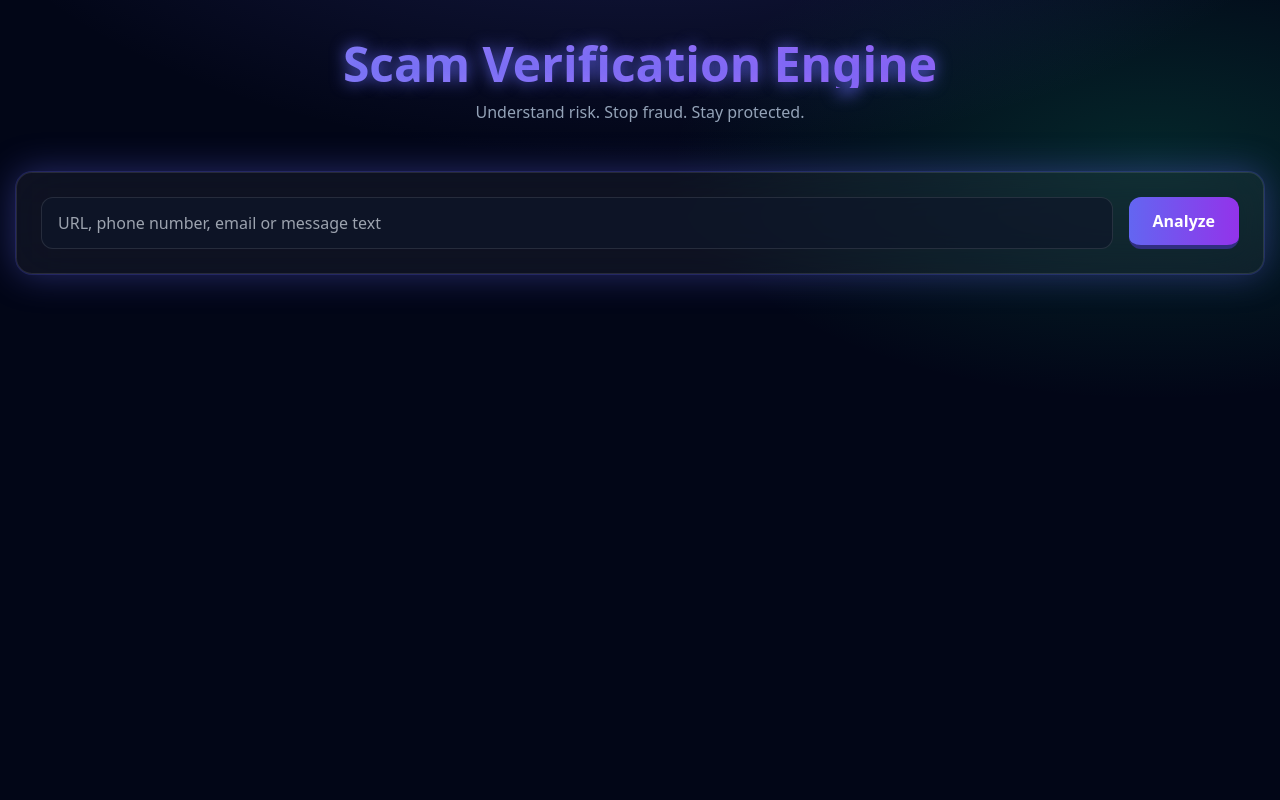
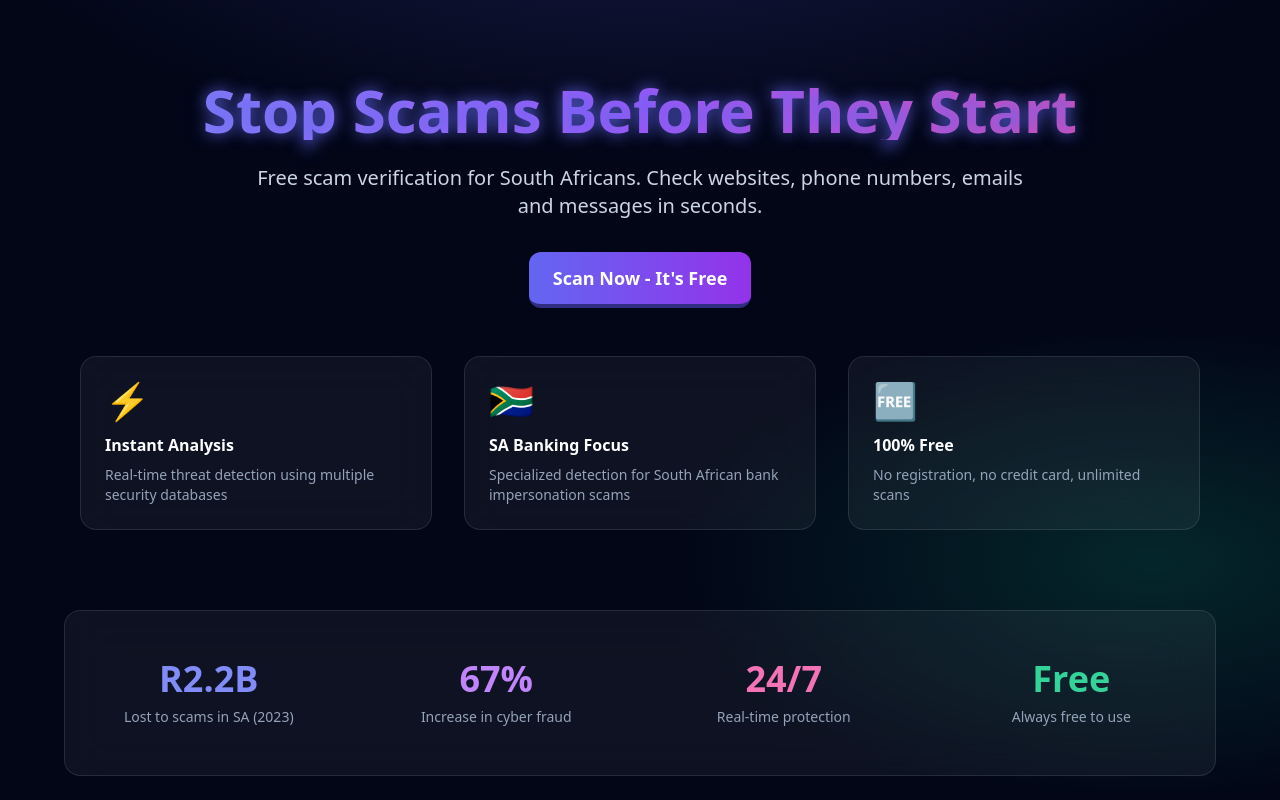
Before and after one commit to Masondo86/scam-verification-engine, a Next.js app: page / in a window 1280 px wide. Shown: the top 800 px of the page. Built offline with nearby package versions, Linux system fonts and the light colour scheme.

Commit message:
Update page.tsx

```diff
--- a/app/page.tsx
+++ b/app/page.tsx
@@ -1,162 +1,198 @@
-'use client';
+import Link from 'next/link';
 
-import { useState } from 'react';
+export default function HomePage() {
+  return (
+    <main className="min-h-screen">
 
-const BANK_HELP: Record<string, string> = {
-  capitec: 'https://www.capitecbank.co.za/security-centre/',
-  fnb: 'https://www.fnb.co.za/security/',
-  absa: 'https://www.absa.co.za/absaafrica/security-centre/',
-  standard: 'https://www.standardbank.co.za/southafrica/personal/security-centre',
-  nedbank: 'https://www.nedbank.co.za/content/nedbank/desktop/gt/en/security-centre.html',
-};
+      {/* HERO SECTION */}
+      <section className="max-w-6xl mx-auto px-4 py-20 text-center">
+        <h1 className="text-6xl font-extrabold text-glow bg-gradient-to-r from-indigo-400 via-purple-500 to-pink-500 bg-clip-text text-transparent mb-6">
+          Stop Scams Before They Start
+        </h1>
+        <p className="text-xl text-slate-300 mb-8 max-w-3xl mx-auto">
+          Free scam verification for South Africans. Check websites, phone numbers, emails and messages in seconds.
+        </p>
+        <Link
+          href="/scan"
+          className="inline-block btn-3d bg-gradient-to-r from-indigo-500 to-purple-600 border-b-indigo-900 text-lg px-8 py-4"
+        >
+          Scan Now - It's Free
+        </Link>
 
-export default function Page() {
-  const [input, setInput] = useState('');
-  const [loading, setLoading] = useState(false);
-  const [data, setData] = useState<any>(null);
-
-  async function analyze() {
-    setLoading(true);
-    setData(null);
-
-    const res = await fetch('/api/analyze', {
-      method: 'POST',
-      headers: { 'Content-Type': 'application/json' },
-      body: JSON.stringify({ type: 'auto', input }),
-    });
-
-    setData(await res.json());
-    setLoading(false);
-  }
-
-  const circumference = 2 * Math.PI * 45;
-  const offset = data
-    ? circumference - (data.score / 100) * circumference
-    : circumference;
-
-  return (
-    <main className="max-w-7xl mx-auto px-4 py-10" aria-live="polite">
-
-      {/* HEADER */}
-      <header className="text-center mb-12">
-        <h1 className="text-5xl font-extrabold text-glow bg-gradient-to-r from-indigo-400 to-purple-500 bg-clip-text text-transparent">
-          Scam Verification Engine
-        </h1>
-        <p className="text-slate-400 mt-3">
-          Understand risk. Stop fraud. Stay protected.
-        </p>
-      </header>
-
-      {/* INPUT */}
-      <section className="glass-panel p-6 shadow-indigo">
-        <label htmlFor="scanInput" className="sr-only">
-          Scam search input
-        </label>
-        <div className="flex flex-col md:flex-row gap-4">
-          <input
-            id="scanInput"
-            value={input}
-            onChange={(e) => setInput(e.target.value)}
-            className="flex-1 bg-slate-900/70 border border-white/10 rounded-xl px-4 py-3"
-            placeholder="URL, phone number, email or message text"
-          />
-          <button
-            onClick={analyze}
-            className="btn-3d bg-gradient-to-r from-indigo-500 to-purple-600 border-b-indigo-900"
-          >
-            {loading ? 'Scanning…' : 'Analyze'}
-          </button>
+        <div className="mt-12 grid md:grid-cols-3 gap-8 text-left">
+          <div className="glass-panel p-6">
+            <div className="text-4xl mb-3">⚡</div>
+            <h3 className="font-bold text-white mb-2">Instant Analysis</h3>
+            <p className="text-slate-400 text-sm">
+              Real-time threat detection using multiple security databases
+            </p>
+          </div>
+          <div className="glass-panel p-6">
+            <div className="text-4xl mb-3">🇿🇦</div>
+            <h3 className="font-bold text-white mb-2">SA Banking Focus</h3>
+            <p className="text-slate-400 text-sm">
+              Specialized detection for South African bank impersonation scams
+            </p>
+          </div>
+          <div className="glass-panel p-6">
+            <div className="text-4xl mb-3">🆓</div>
+            <h3 className="font-bold text-white mb-2">100% Free</h3>
+            <p className="text-slate-400 text-sm">
+              No registration, no credit card, unlimited scans
+            </p>
+          </div>
         </div>
       </section>
 
-      {data && (
-        <section className="mt-10 grid lg:grid-cols-3 gap-6">
+      {/* STATS SECTION */}
+      <section className="glass-panel max-w-6xl mx-auto px-4 py-12 mb-20">
+        <div className="grid md:grid-cols-4 gap-8 text-center">
+          <div>
+            <div className="text-4xl font-bold text-indigo-400 mb-2">R2.2B</div>
+            <div className="text-slate-400 text-sm">Lost to scams in SA (2023)</div>
+          </div>
+          <div>
+            <div className="text-4xl font-bold text-purple-400 mb-2">67%</div>
+            <div className="text-slate-400 text-sm">Increase in cyber fraud</div>
+          </div>
+          <div>
+            <div className="text-4xl font-bold text-pink-400 mb-2">24/7</div>
+            <div className="text-slate-400 text-sm">Real-time protection</div>
+          </div>
+          <div>
+            <div className="text-4xl font-bold text-emerald-400 mb-2">Free</div>
+            <div className="text-slate-400 text-sm">Always free to use</div>
+          </div>
+        </div>
+      </section>
 
-          {/* SCORE GAUGE */}
-          <div className="glass-panel p-6 text-center">
-            <svg
-              width="120"
-              height="120"
-              className="mx-auto gauge"
-              role="img"
-              aria-label={`Scam confidence score ${data.score} out of 100`}
-            >
-              <circle r="45" cx="60" cy="60" className="gauge-bg" />
-              <circle
-                r="45"
-                cx="60"
-                cy="60"
-                className="gauge-value"
-                stroke="url(#grad)"
-                strokeDasharray={circumference}
-                strokeDashoffset={offset}
-              />
-              <defs>
-                <linearGradient id="grad">
-                  <stop offset="0%" stopColor="#6366f1" />
-                  <stop offset="100%" stopColor="#22d3ee" />
-                </linearGradient>
-              </defs>
-            </svg>
-            <div className="text-4xl font-bold mt-4">{data.score}</div>
-            <div className="text-slate-400">{data.riskLevel}</div>
-          </div>
+      {/* EDUCATION SECTION */}
+      <section className="max-w-6xl mx-auto px-4 py-12 mb-20">
+        <h2 className="text-4xl font-bold text-center mb-12 bg-gradient-to-r from-indigo-400 to-purple-400 bg-clip-text text-transparent">
+          Understanding Scams
+        </h2>
 
-          {/* THREAT TIMELINE */}
-          <div className="glass-panel p-6">
-            <h3 className="font-bold mb-4 text-indigo-300">Threat Timeline</h3>
-            <div className="timeline">
-              {data.timeline.map((t: any, i: number) => (
-                <div key={i} className="timeline-item text-sm text-slate-300">
-                  <strong>{t.date}</strong> — {t.event}
-                </div>
-              ))}
+        <div className="grid md:grid-cols-2 gap-8">
+          <Link href="/how-scams-work" className="glass-panel p-8 hover:border-indigo-500/50 transition-all group">
+            <div className="text-5xl mb-4 group-hover:scale-110 transition-transform">🎯</div>
+            <h3 className="text-2xl font-bold text-white mb-3">How Scams Work</h3>
+            <p className="text-slate-400 mb-4">
+              Learn the psychology behind fraud, common tactics, and why even smart people fall victim.
+            </p>
+            <div className="text-indigo-400 font-semibold">Read More →</div>
+          </Link>
+
+          <Link href="/whatsapp-scams" className="glass-panel p-8 hover:border-purple-500/50 transition-all group">
+            <div className="text-5xl mb-4 group-hover:scale-110 transition-transform">💬</div>
+            <h3 className="text-2xl font-bold text-white mb-3">WhatsApp Scams in SA</h3>
+            <p className="text-slate-400 mb-4">
+              Discover the most common WhatsApp scams targeting South Africans and how to spot them.
+            </p>
+            <div className="text-purple-400 font-semibold">Read More →</div>
+          </Link>
+
+          <Link href="/banking-fraud-south-africa" className="glass-panel p-8 hover:border-pink-500/50 transition-all group">
+            <div className="text-5xl mb-4 group-hover:scale-110 transition-transform">🏦</div>
+            <h3 className="text-2xl font-bold text-white mb-3">SA Banking Fraud</h3>
+            <p className="text-slate-400 mb-4">
+              Bank impersonation tactics, official security resources, and what to do if you're targeted.
+            </p>
+            <div className="text-pink-400 font-semibold">Read More →</div>
+          </Link>
+
+          <div className="glass-panel p-8 bg-gradient-to-br from-emerald-500/10 to-teal-500/10 border-emerald-500/30">
+            <div className="text-5xl mb-4">🛡️</div>
+            <h3 className="text-2xl font-bold text-white mb-3">Need More Protection?</h3>
+            <p className="text-slate-400 mb-4">
+              Scan your digital footprint or monitor your smart home network with our premium services.
+            </p>
+            <div className="space-y-2 text-sm">
+              <div className="text-emerald-400">✓ Email Scan - R29</div>
+              <div className="text-teal-400">✓ Full Identity Scan - R59</div>
+              <div className="text-cyan-400">✓ Smart Home Network Agent - Coming Soon</div>
             </div>
           </div>
+        </div>
+      </section>
 
-          {/* COMMUNITY HEATMAP */}
-          <div className="glass-panel p-6">
-            <h3 className="font-bold mb-4 text-purple-300">
-              Community Reports
-            </h3>
-            <div className="heatmap">
-              {data.heatmap.map((v: number, i: number) => (
-                <div
-                  key={i}
-                  className="heat-cell"
-                  style={{
-                    background: `rgba(239,68,68,${v / 10})`,
-                  }}
-                  aria-label={`Report intensity ${v}`}
-                />
-              ))}
+      {/* HOW IT WORKS */}
+      <section className="max-w-6xl mx-auto px-4 py-12 mb-20">
+        <h2 className="text-4xl font-bold text-center mb-12 bg-gradient-to-r from-purple-400 to-pink-400 bg-clip-text text-transparent">
+          How It Works
+        </h2>
+
+        <div className="grid md:grid-cols-4 gap-6">
+          <div className="text-center">
+            <div className="w-16 h-16 mx-auto mb-4 rounded-full bg-indigo-500/20 flex items-center justify-center text-2xl font-bold text-indigo-400">
+              1
             </div>
+            <h3 className="font-bold text-white mb-2">Enter Details</h3>
+            <p className="text-slate-400 text-sm">
+              Paste URL, phone number, email or suspicious message
+            </p>
           </div>
-        </section>
-      )}
+          <div className="text-center">
+            <div className="w-16 h-16 mx-auto mb-4 rounded-full bg-purple-500/20 flex items-center justify-center text-2xl font-bold text-purple-400">
+              2
+            </div>
+            <h3 className="font-bold text-white mb-2">Instant Scan</h3>
+            <p className="text-slate-400 text-sm">
+              We check multiple threat databases in real-time
+            </p>
+          </div>
+          <div className="text-center">
+            <div className="w-16 h-16 mx-auto mb-4 rounded-full bg-pink-500/20 flex items-center justify-center text-2xl font-bold text-pink-400">
+              3
+            </div>
+            <h3 className="font-bold text-white mb-2">Get Results</h3>
+            <p className="text-slate-400 text-sm">
+              Detailed risk score with explanation
+            </p>
+          </div>
+          <div className="text-center">
+            <div className="w-16 h-16 mx-auto mb-4 rounded-full bg-emerald-500/20 flex items-center justify-center text-2xl font-bold text-emerald-400">
+              4
+            </div>
+            <h3 className="font-bold text-white mb-2">Stay Safe</h3>
+            <p className="text-slate-400 text-sm">
+              Follow clear action steps to protect yourself
+            </p>
+          </div>
+        </div>
+      </section>
 
-      {/* BANK HELP */}
-      {data?.banks?.length > 0 && (
-        <section className="mt-10 glass-panel p-6 shadow-emerald">
-          <h3 className="font-bold text-emerald-400 mb-3">
-            Bank Safety Resources
-          </h3>
-          <ul className="list-disc list-inside text-slate-300">
-            {data.banks.map((b: string) => (
-              <li key={b}>
-                <a
-                  href={BANK_HELP[b]}
-                  target="_blank"
-                  rel="noopener noreferrer"
-                  className="underline text-emerald-300"
-                >
-                  {b.toUpperCase()} official fraud help page
-                </a>
-              </li>
-            ))}
-          </ul>
-        </section>
-      )}
+      {/* CTA SECTION */}
+      <section className="max-w-4xl mx-auto px-4 py-20 text-center">
+        <div className="glass-panel p-12 shadow-indigo">
+          <h2 className="text-4xl font-bold text-white mb-4">
+            Protect Yourself Today
+          </h2>
+          <p className="text-slate-300 mb-8 text-lg">
+            Don't wait until it's too late. Verify suspicious messages in seconds.
+          </p>
+          <Link
+            href="/scan"
+            className="inline-block btn-3d bg-gradient-to-r from-indigo-500 to-purple-600 border-b-indigo-900 text-lg px-8 py-4"
+          >
+            Start Free Scan
+          </Link>
+          <p className="text-slate-500 text-sm mt-4">
+            No registration required • 100% free • Powered by The Link Digital Security
+          </p>
+        </div>
+      </section>
+
+      {/* FOOTER */}
+      <footer className="border-t border-white/10 py-8 mt-20">
+        <div className="max-w-6xl mx-auto px-4 text-center text-slate-500 text-sm">
+          <p>&copy; 2026 The Link Digital Security. Protecting South Africans from digital threats.</p>
+          <div className="mt-4 space-x-4">
+            <Link href="/how-scams-work" className="hover:text-indigo-400 transition-colors">How Scams Work</Link>
+            <Link href="/whatsapp-scams" className="hover:text-indigo-400 transition-colors">WhatsApp Scams</Link>
+            <Link href="/banking-fraud-south-africa" className="hover:text-indigo-400 transition-colors">Banking Fraud</Link>
+          </div>
+        </div>
+      </footer>
 
     </main>
   );
```
